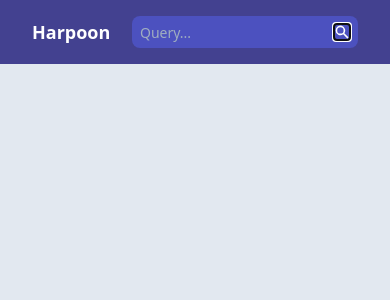
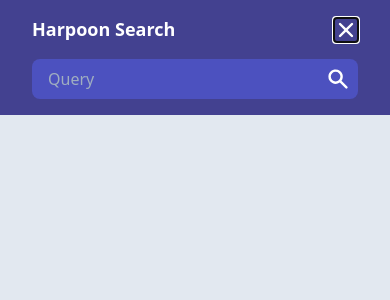
Before and after one commit to szkly/harpoon-search-react, a React (Create React App) app: page / in a window 390 px wide. Both pictures are taken after a click on the button 342 px from the left and 32 px from the top of the page. Shown: the top 300 px of the page. Built offline with nearby package versions, Linux system fonts and the light colour scheme.

Commit message:
Add search history and refactor search on mobile devices

```diff
--- a/package.json
+++ b/package.json
@@ -1,6 +1,6 @@
 {
 	"name": "harpoon-search-react",
-	"version": "0.1.1",
+	"version": "0.1.2",
 	"private": true,
 	"dependencies": {
 		"@testing-library/jest-dom": "^4.2.4",
--- /dev/null
+++ b/src/components/CloseIcon.js
@@ -0,0 +1,15 @@
+import React from "react";
+
+export default function CloseIcon({classes}) {
+	return (
+		<div>
+			<svg viewBox="0 0 20 20" fill="currentColor" className={"x " + classes}>
+				<path
+					fillRule="evenodd"
+					d="M4.293 4.293a1 1 0 011.414 0L10 8.586l4.293-4.293a1 1 0 111.414 1.414L11.414 10l4.293 4.293a1 1 0 01-1.414 1.414L10 11.414l-4.293 4.293a1 1 0 01-1.414-1.414L8.586 10 4.293 5.707a1 1 0 010-1.414z"
+					clipRule="evenodd"
+				/>
+			</svg>
+		</div>
+	);
+}
--- a/src/components/Header.js
+++ b/src/components/Header.js
@@ -1,12 +1,36 @@
-import React from "react";
+import React, { useState } from "react";
 
 import SearchBar from "./SearchBar";
+import SearchIcon from "./SearchIcon";
+import CloseIcon from "./CloseIcon";
 
 export default function Header({ clearAll, getQuery }) {
+	const [isOpen, setIsOpen] = useState(false);
+
+	const handleClick = (e) => {
+		e.preventDefault();
+		setIsOpen((currentOpen) => !currentOpen);
+	};
+
 	return (
-		<header className="w-full flex justify-between items-center px-8 py-4 bg-indigo-800 text-white">
-			<button onClick={clearAll} className="block text-lg sm:text-xl md:text-2xl font-semibold">Harpoon <span className="hidden sm:inline">Search</span></button>
-			<SearchBar getQuery={getQuery}></SearchBar>
+		<header className="w-full flex flex-col md:flex-row md:justify-between md:items-center px-8 py-4 bg-indigo-800 text-white">
+			<div className={"flex justify-between items-center md:mb-0 " + (isOpen ? "mb-4" : "")}>
+				<div>
+					<button onClick={clearAll} className="block text-lg sm:text-xl md:text-2xl font-semibold">
+						Harpoon Search
+					</button>
+				</div>
+
+				<div className="md:hidden">
+					<button className="block" onClick={handleClick} type="button">
+						{!isOpen ? <SearchIcon classes="w-6 h-6"></SearchIcon> : <CloseIcon classes="w-6 h-6"></CloseIcon>}
+					</button>
+				</div>
+			</div>
+
+			<div className={"md:block " + (isOpen ? "block" : "hidden")}>
+				<SearchBar getQuery={getQuery}></SearchBar>
+			</div>
 		</header>
 	);
 }
--- a/src/components/SearchBar.js
+++ b/src/components/SearchBar.js
@@ -1,26 +1,68 @@
-import React, { useState } from "react";
+import React, { useState, useEffect } from "react";
+
+import SearchIcon from "./SearchIcon";
+import SearchHistory from "./SearchHistory";
 
 export default function SearchBar({ getQuery }) {
 	const [query, setQuery] = useState("");
+	const [searchHistory, setSearchHistory] = useState([]);
+	const [isOpen, setIsOpen] = useState(false);
+
+	useEffect(() => {
+		const searchHistoryStorage = localStorage.getItem("searchHistory") ? JSON.parse(localStorage.getItem("searchHistory")) : [];
+
+		setSearchHistory(searchHistoryStorage);
+	}, []);
+
+	const handleSubmit = () => {
+		if (!searchHistory.includes(query) && query !== "") {
+			setSearchHistory((items) => [...items, query]);
+			const newSearchHistory = [...searchHistory, query];
+			localStorage.setItem("searchHistory", JSON.stringify(newSearchHistory));
+		}
+
+		getQuery(query);
+	};
+
+	const handleRetrievingQuery = (newQuery) => {
+		setQuery(newQuery);
+		getQuery(newQuery);
+	};
+
+	const handleDeletingItem = (item) => {
+		const newSearchHistory = searchHistory.length === 1 ? [] : searchHistory.filter((currItem) => currItem !== item);
+		localStorage.setItem("searchHistory", JSON.stringify(newSearchHistory));
+		setSearchHistory(newSearchHistory);
+	};
+
+	const handleClearAll = () => {
+		setSearchHistory([]);
+		setQuery("");
+		localStorage.setItem("searchHistory", JSON.stringify([]));
+	};
 
 	return (
-		<div className="relative">
+		<div className="w-full md:w-auto relative">
 			<input
-				className="h-8 sm:h-10 pl-2 sm:pl-4 pr-4 sm:pr-8 bg-indigo-700 text-sm sm:text-base rounded-lg focus:outline-none focus:placeholder-transparent"
+				className="w-full md:w-auto h-10 pl-4 pr-8 bg-indigo-700 text-base rounded-lg focus:outline-none focus:placeholder-transparent"
 				type="text"
-				placeholder="Query..."
+				placeholder="Query"
 				value={query}
 				onChange={(evt) => setQuery(evt.target.value)}
+				onFocus={() => setIsOpen(true)}
+				onBlur={() => setIsOpen(false)}
 			></input>
-			<button type="submit" className="text-white absolute top-0 right-0 mt-2 mr-2" onClick={() => getQuery(query)}>
-				<svg viewBox="0 0 20 20" className="search w-4 sm:w-6 h-4 sm:h-6 fill-current">
-					<path
-						fillRule="evenodd"
-						d="M8 4a4 4 0 100 8 4 4 0 000-8zM2 8a6 6 0 1110.89 3.476l4.817 4.817a1 1 0 01-1.414 1.414l-4.816-4.816A6 6 0 012 8z"
-						clipRule="evenodd"
-					></path>
-				</svg>
+			<button type="submit" className="text-white absolute top-0 right-0 mt-2 mr-2" onClick={handleSubmit}>
+				<SearchIcon classes="w-6 h-6"></SearchIcon>
 			</button>
+			{isOpen && searchHistory.length > 0 && (
+				<SearchHistory
+					history={searchHistory}
+					retrieveQuery={(newQuery) => handleRetrievingQuery(newQuery)}
+					deleteItem={(item) => handleDeletingItem(item)}
+					clearAll={handleClearAll}
+				></SearchHistory>
+			)}
 		</div>
 	);
 }
--- /dev/null
+++ b/src/components/SearchHistory.js
@@ -0,0 +1,33 @@
+import React from "react";
+
+import CloseIcon from "./CloseIcon";
+
+export default function SearchHistory({ history, retrieveQuery, deleteItem, clearAll }) {
+	return (
+		<div className="absolute w-full flex flex-col items-center p-2 bg-indigo-600  rounded-bl-lg rounded-br-lg">
+			{history.map((query, i) => {
+				return (
+					<div
+						value={query}
+						className="w-full flex justify-between items-center py-1 px-2 hover:bg-indigo-700 cursor-pointer"
+						key={i}
+					>
+						<div onMouseDown={() => retrieveQuery(query)} className="w-full">
+							{query}
+						</div>
+						<button onMouseDown={() => deleteItem(query)}>
+							<CloseIcon classes="w-4 h-4 text-gray-300 hover:text-white"></CloseIcon>
+						</button>
+					</div>
+				);
+			})}
+			{history.length > 1 && (
+				<div className="w-full mt-2">
+					<button onMouseDown={clearAll} className="text-sm font-semibold px-2 rounded hover:bg-indigo-700">
+						Clear all
+					</button>
+				</div>
+			)}
+		</div>
+	);
+}
--- /dev/null
+++ b/src/components/SearchIcon.js
@@ -0,0 +1,15 @@
+import React from "react";
+
+export default function SearchIcon({ classes }) {
+	return (
+		<div>
+			<svg viewBox="0 0 20 20" className={"search fill-current " + classes}>
+				<path
+					fillRule="evenodd"
+					d="M8 4a4 4 0 100 8 4 4 0 000-8zM2 8a6 6 0 1110.89 3.476l4.817 4.817a1 1 0 01-1.414 1.414l-4.816-4.816A6 6 0 012 8z"
+					clipRule="evenodd"
+				></path>
+			</svg>
+		</div>
+	);
+}
```
